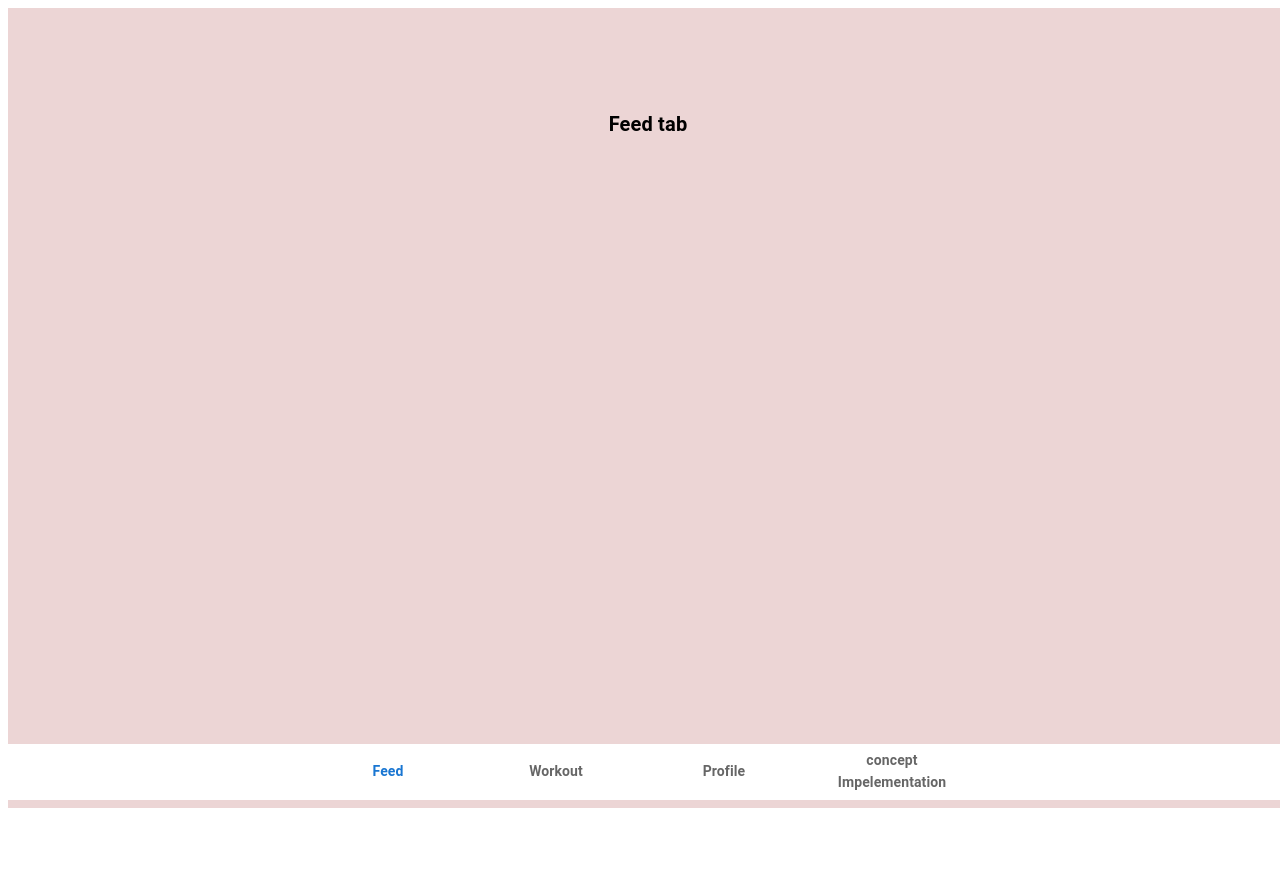
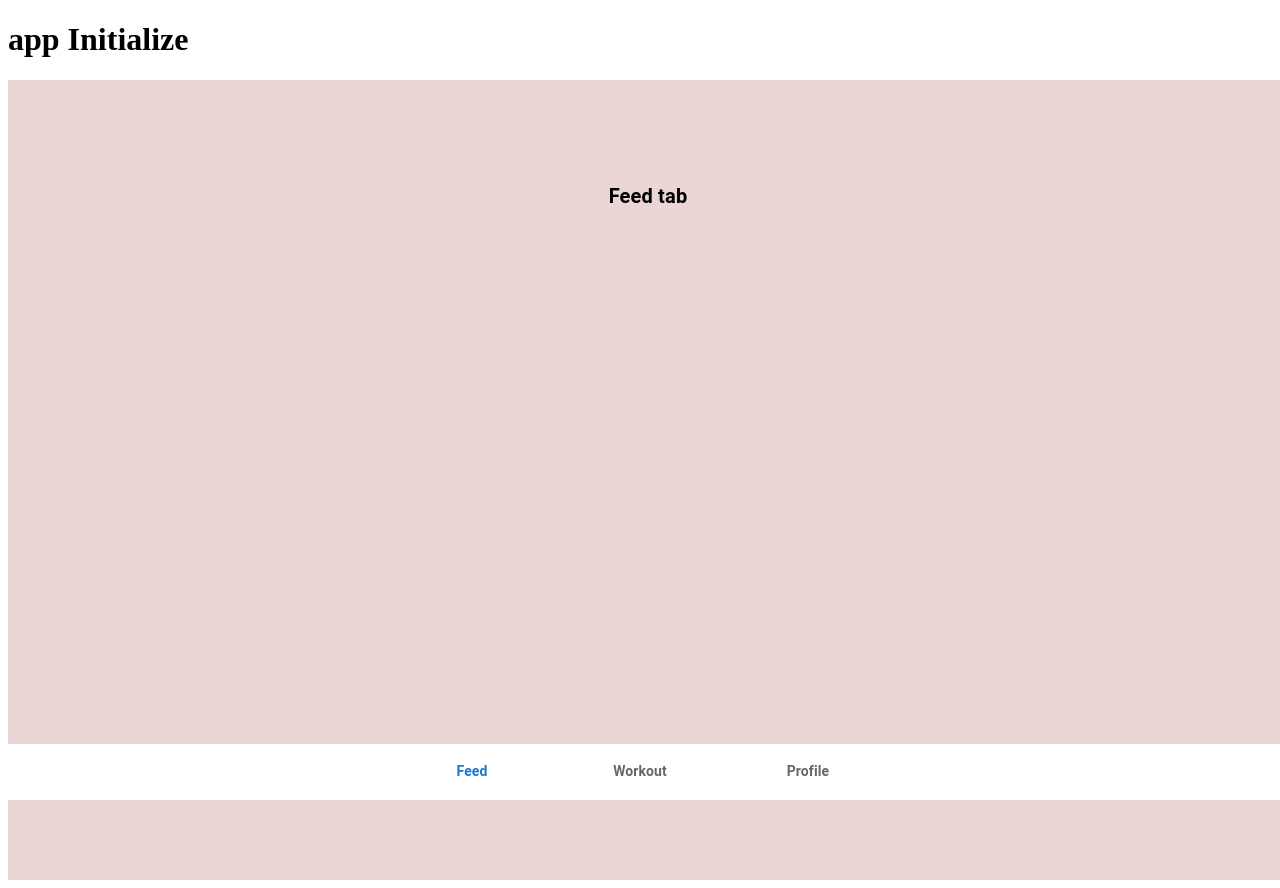
Before and after one commit to harann4u/Progressive_OverLoad, a React (Vite) app in the folder FrontEnd/: page / in a window 1280 px wide. Before the commit the page ends 816 px from the top, so only its background shows below. Built offline with nearby package versions, Linux system fonts and the light colour scheme.

Commit message:
app initialize

```diff
--- a/FrontEnd/src/App.tsx
+++ b/FrontEnd/src/App.tsx
@@ -3,6 +3,7 @@ import AppRoutes from './routes'
 import { GlobalContextProvider } from './data/context/globalcontext'
 import { store } from './data/redux/store'
 import { Provider } from 'react-redux'
+import Appinitialize from './figma/appinitialize/appinitialize'
 
 export interface SampleData {
     Name:string,
@@ -13,7 +14,7 @@ function App() {
 
   return (
     <div>
-      {/* App initalozer */}
+     <Appinitialize/>
       <Provider store = {store}>
         <GlobalContextProvider>
             <AppRoutes/>
--- a/FrontEnd/src/Page/dashBoard/dashBoard.tsx
+++ b/FrontEnd/src/Page/dashBoard/dashBoard.tsx
@@ -33,7 +33,7 @@ const DashBoard = () => {
                               <BottomNavigationAction label={ <Typography variant='subtitle2' fontWeight="bold"> Feed </Typography>}  />
                               <BottomNavigationAction label={ <Typography variant='subtitle2' fontWeight="bold"> Workout </Typography>} />
                               <BottomNavigationAction label={ <Typography variant='subtitle2' fontWeight="bold"> Profile </Typography>}  />
-                              <BottomNavigationAction label={ <Typography variant='subtitle2' fontWeight="bold"> concept Impelementation </Typography>}  />
+                              {/* <BottomNavigationAction label={ <Typography variant='subtitle2' fontWeight="bold"> concept Impelementation </Typography>}  /> */}
                             {resumeExerciseData ?  <BottomNavigationAction label={ <Typography variant='subtitle2' fontWeight="bold"> Resume Button </Typography>} component = {Link}  to="/ActivityPage" /> : null}
                   </BottomNavigation>
               </div>
--- /dev/null
+++ b/FrontEnd/src/figma/appinitialize/appinitialize.tsx
@@ -0,0 +1,11 @@
+import React from 'react'
+
+const Appinitialize = () => {
+  return (
+    <div>
+      <h1>app Initialize</h1>
+    </div>
+  )
+}
+
+export default Appinitialize
```
